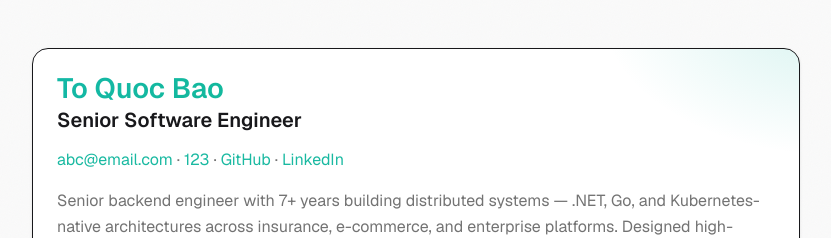
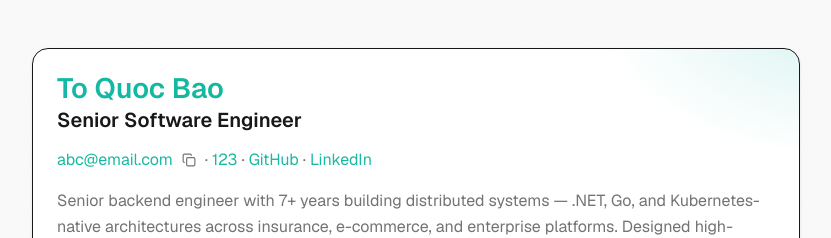
Before and after one commit to baotoq/resume, a Next.js app: page / in a window 1280 px wide. Shown: the top 238 px of the page, without its empty margins (224-1055 px from the left). Built offline with nearby package versions, Linux system fonts and the light colour scheme; no server answers.

Commit message:
feat(header): click-to-copy email with Copy→Check icon flip

```diff
--- /dev/null
+++ b/src/components/CopyableEmail.tsx
@@ -0,0 +1,45 @@
+"use client";
+
+import { Check, Copy } from "lucide-react";
+import { useState } from "react";
+
+interface CopyableEmailProps {
+  email: string;
+}
+
+export function CopyableEmail({ email }: CopyableEmailProps) {
+  const [copied, setCopied] = useState(false);
+
+  const onCopy = async () => {
+    try {
+      await navigator.clipboard.writeText(email);
+      setCopied(true);
+      setTimeout(() => setCopied(false), 1800);
+    } catch {
+      // clipboard unavailable — silently skip; link still works
+    }
+  };
+
+  return (
+    <span className="inline-flex items-center gap-1">
+      <a
+        href={`mailto:${email}`}
+        className="link-underline text-primary hover:text-primary/80 focus-visible:outline focus-visible:outline-2 focus-visible:outline-primary focus-visible:outline-offset-2"
+      >
+        {email}
+      </a>
+      <button
+        type="button"
+        onClick={onCopy}
+        aria-label={copied ? "Email copied" : "Copy email to clipboard"}
+        className="inline-flex h-6 w-6 items-center justify-center rounded-md text-muted-foreground hover:text-primary hover:bg-accent transition-colors focus-visible:outline focus-visible:outline-2 focus-visible:outline-primary focus-visible:outline-offset-2"
+      >
+        {copied ? (
+          <Check className="h-3.5 w-3.5 text-[color:#10b981]" />
+        ) : (
+          <Copy className="h-3.5 w-3.5" />
+        )}
+      </button>
+    </span>
+  );
+}
--- a/src/components/Header.tsx
+++ b/src/components/Header.tsx
@@ -1,3 +1,4 @@
+import { CopyableEmail } from "@/components/CopyableEmail";
 import { Card, CardContent } from "@/components/ui/card";
 import type { ResumeData } from "@/types/resume";
 
@@ -8,17 +9,19 @@ interface HeaderProps {
 }
 
 export function Header({ resume, email, phone }: HeaderProps) {
-  const contacts: { label: string; href: string; text: string }[] = [];
-  if (email)
-    contacts.push({ label: "Email", href: `mailto:${email}`, text: email });
+  const linkContacts: { label: string; href: string; text: string }[] = [];
   if (phone)
-    contacts.push({ label: "Phone", href: `tel:${phone}`, text: phone });
-  contacts.push({
+    linkContacts.push({
+      label: "Phone",
+      href: `tel:${phone}`,
+      text: phone,
+    });
+  linkContacts.push({
     label: "GitHub profile",
     href: resume.github,
     text: "GitHub",
   });
-  contacts.push({
+  linkContacts.push({
     label: "LinkedIn profile",
     href: resume.linkedin,
     text: "LinkedIn",
@@ -36,9 +39,12 @@ export function Header({ resume, email, phone }: HeaderProps) {
             {resume.title}
           </p>
           <div className="flex flex-wrap items-center gap-1 text-base mt-4">
-            {contacts.map((c, i) => (
+            {email && <CopyableEmail email={email} />}
+            {linkContacts.map((c, i) => (
               <span key={c.label}>
-                {i > 0 && <span className="text-muted-foreground"> · </span>}
+                {(email || i > 0) && (
+                  <span className="text-muted-foreground"> · </span>
+                )}
                 <a
                   href={c.href}
                   className="link-underline text-primary hover:text-primary/80 focus-visible:outline focus-visible:outline-2 focus-visible:outline-primary focus-visible:outline-offset-2"
```
